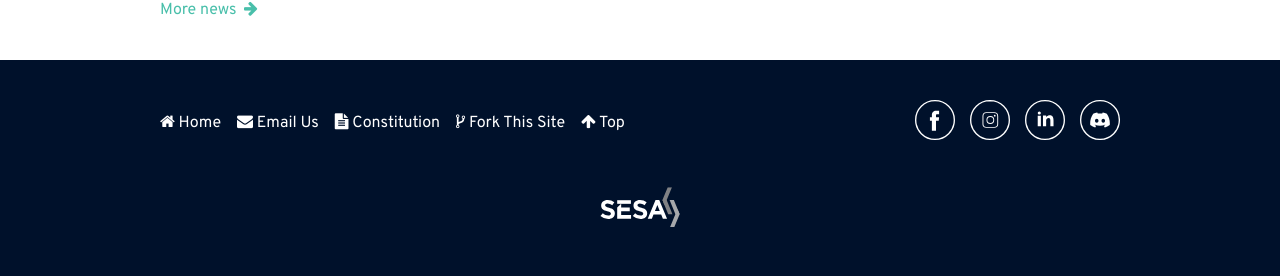
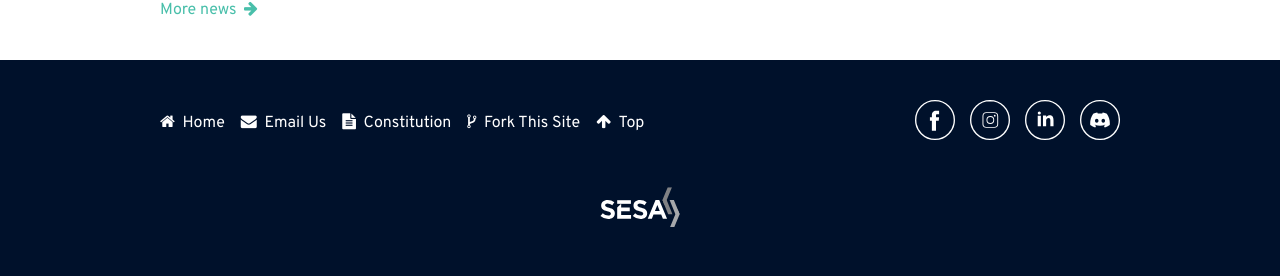
Before and after one commit to sesauoa/ausesa.github.com, a Jekyll site: the page built from index.html, in a window 1280 px wide. Shown: the part 3686-3962 px from the top of the page. Built offline with Jekyll 4.4.1, drawn with Linux system fonts in a browser that asks for light colours; nearby versions of some CDN libraries.

Commit message:
Add some spacing in footer links

```diff
--- a/_includes/footer.html
+++ b/_includes/footer.html
@@ -2,27 +2,27 @@
   <div class="footer-content-container">
     <div class="footer-row">
       <div class="footer-links">
-        <a href="/"><i class="fa fa-home"></i> Home</a>
+        <a href="/"><i class="fa fa-home"></i>&nbsp;&nbsp;Home</a>
         <a
           href="mailto:exec@sesa.org.nz"
           target="_blank"
           rel="noopener noreferrer"
-          ><i class="fa fa-envelope"></i> Email Us</a
+          ><i class="fa fa-envelope"></i>&nbsp;&nbsp;Email Us</a
         >
         <a
           href="/SESAConstitution.pdf"
           target="_blank"
           rel="noopener noreferrer"
         >
-          <i class="fa fa-file-text"></i> Constitution</a
+          <i class="fa fa-file-text"></i>&nbsp;&nbsp;Constitution</a
         >
         <a
           href="https://github.com/ausesa/ausesa.github.com"
           target="_blank"
           rel="noopener noreferrer"
-          ><i class="fa fa-code-fork"></i> Fork This Site</a
+          ><i class="fa fa-code-fork"></i>&nbsp;&nbsp;Fork This Site</a
         >
-        <a href="#"><i class="fa fa-arrow-up"></i> Top</a>
+        <a href="#"><i class="fa fa-arrow-up"></i>&nbsp;&nbsp;Top</a>
       </div>
       {% include socials.html %}
     </div>
```
